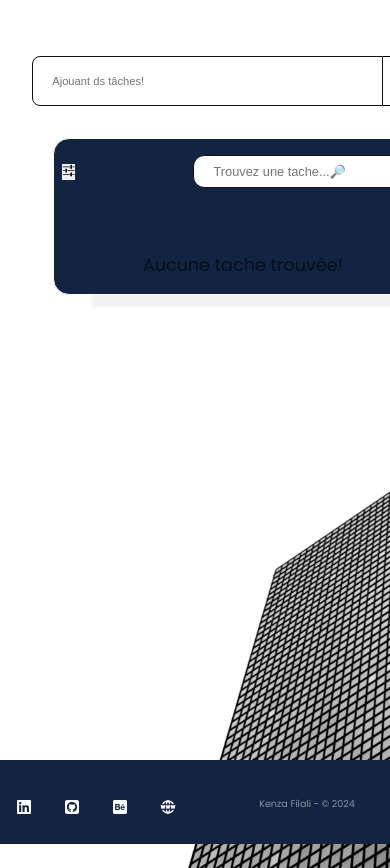
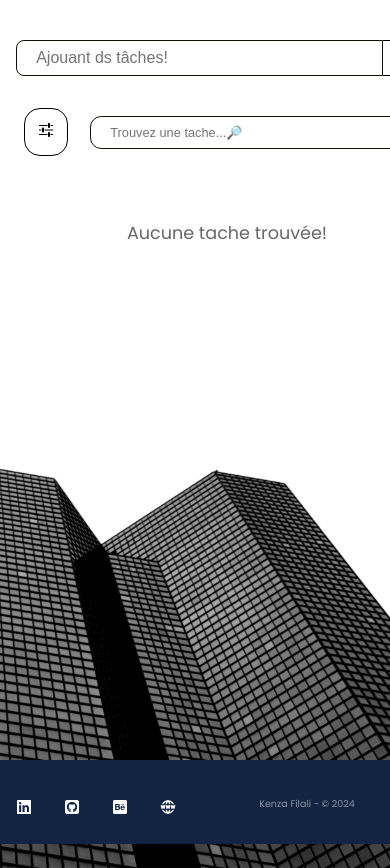
Before and after one commit to kenza15a/react-to-do-list, a React (Create React App) app: page / in a window 390 px wide. Shown: the top 868 px of the page. Built offline with nearby package versions, Linux system fonts and the light colour scheme.

Commit message:
filetrs styling done and mobile styling en cours

```diff
--- a/src/App.scss
+++ b/src/App.scss
@@ -71,7 +71,8 @@ body{
     background-color: $third-color;
     color: white;
     font-family: 'Poppins', sans-serif;
-    background: #ffffff url('./assets/bg photo by kenza.jpg') center center/cover no-repeat;
+   background: #ffffff url('./assets/bg photo by kenza.jpg') right center/contain no-repeat;
+    background-size: cover;
     font-family: poppins;
     height: 100vh;
 
@@ -79,11 +80,12 @@ body{
   }
 
   .alltodo__App{
-    padding: 2rem;
+    padding: 1rem;
     display: grid;
     grid-template-columns: 1fr;
     place-items: center;
-    gap: 2rem;
+    width: 100vw;
+    gap: 1rem;
 
     }
     .title{
--- a/src/components/Filters/Filter.scss
+++ b/src/components/Filters/Filter.scss
@@ -1,15 +1,43 @@
 @import "../../styles/main";
-.todo__filter__select{
-    padding: 0.6rem;
+
+.filters {
+    display: flex;
+    flex-direction: row;
+    justify-content: start;
+    align-items: center;
+    gap: 0.4rem;
+    width: 100%;
+  & button {
+    background-color: white;
     border-radius: 1rem;
-    background-color: white;
-    border: 1px solid $primary-color;
+    padding: 0.8rem;
+    font-size: 1rem;
+    border: 1px solid black;
+    height: 3rem;
+  }
 }
-.todo__filters{
-    display: grid;
-    grid-auto-columns: 1fr;
-    gap: 1rem;
-    &__none{
-        display: none;
+.todo__filters {
+  margin-top: 1rem;
+  display: grid;
+  grid-template-columns: 1fr;
+  gap: 0.5rem;
+  animation: filters__anim 1s ease 0s 1 normal forwards;
+  &__none {
+    display: none;
+  }
+  & button {
+    padding: 0.5rem;
+    border-radius: 0.4rem;
+    background-color: $primary-color;
+    font-size: 0.7rem;
+    border: none;
+    color: white;
+    width: 100%;
+    height: 2rem;
+    &:hover{
+        cursor: pointer;
+        background-color: $third-color;
+
     }
+  }
 }
--- a/src/components/SearcheForm/SearchForm.scss
+++ b/src/components/SearcheForm/SearchForm.scss
@@ -4,7 +4,8 @@
   display: flex;
   flex-direction: row;
   justify-content: center;
-  gap: 1;
+  width: 100%;
+
 
   &__input {
     @include todo__input;
--- a/src/components/ToDoForm/ToDoForm.scss
+++ b/src/components/ToDoForm/ToDoForm.scss
@@ -30,7 +30,24 @@
   .todo {
     &__input {
       @include todo__input;
-      font-size: 0.7rem;
+      font-size: 1rem;
+    }
+    &__form {
+      width: 100%;
+      & .todo__task {
+        display: flex;
+        flex-direction: row;
+        justify-content: start;
+        width: 100%;
+        height: 40%;
+        & button.btn.btn-primary {
+          font-size: 1rem;
+          border-left: none;
+          border-color: black;
+         background-color: white;
+         color: $secondary-color;
+        }
+      }
     }
   }
-}
+  }
--- a/src/components/ToDoWrapper/ToDoWrapper.scss
+++ b/src/components/ToDoWrapper/ToDoWrapper.scss
@@ -26,7 +26,7 @@
   }
   &__options {
     display: grid;
-    grid-template-columns: 1fr 2fr;
+    grid-template-columns: auto 2fr;
     gap: 1rem;
     align-items: center;
   }
@@ -101,27 +101,20 @@
 
 /*********Small devices Mobile*********************/
 @media screen and (max-width: $small-screen) {
-  .todo {
-    &__wrapper {
-      display: grid;
-      grid-template-columns: 1fr;
-      gap: 2rem;
-      height: max-content;
-      max-height: 60vh;
-      width: 90%;
-      padding: 1rem 0.5rem;
-      border-radius: 1rem;
-      background: $secondary-color;
-      border: 1px solid white;
-      overflow: scroll;
-      animation: todoListAnim 1s ease 0s 1 normal forwards;
-      @include shadows;
-    }
-    &_text {
-      color: white;
-      font-size: 0.9rem;
-      font-weight: 400;
-      text-wrap: wrap;
-    }
-  }
+    .one__task {
+        display: grid;
+        grid-template-columns: 2fr auto;
+        margin-top: 2rem;
+        padding: 0.3rem;
+        align-items: center;
+        width: 100%;
+        border-radius: 1rem;
+        border: 1px solid $primary-color;
+        background: white;
+        font-size: 1rem;
+        &:hover {
+          background: rgba($color:$fifth-color, $alpha: 0.9);
+        }
+      }
+
 }
--- a/src/styles/_main.scss
+++ b/src/styles/_main.scss
@@ -27,12 +27,3 @@
     font-size: 1.2rem;
     border: 1px solid white;
 }
-@keyframes filters {
-    0% {
-      filter: brightness(100%) saturate(100%);
-    }
-    50% { filter: brightness(80%) saturate(150%);}
-    100% {
-      filter: brightness(50%) saturate(190%); /* Changer les valeurs de filtre selon vos préférences */
-    }
-  }
--- a/src/styles/_mixins.scss
+++ b/src/styles/_mixins.scss
@@ -30,3 +30,14 @@
     transform: scale(1);
   }
 }
+@keyframes filters__anim {
+	0% {
+		opacity: 0;
+		transform: translateX(-50px);
+	}
+
+	100% {
+		opacity: 1;
+		transform: translateX(0);
+	}
+}
```
Also changed, not shown: src/components/Filters/Filters.jsx (+10 -37 lines).
